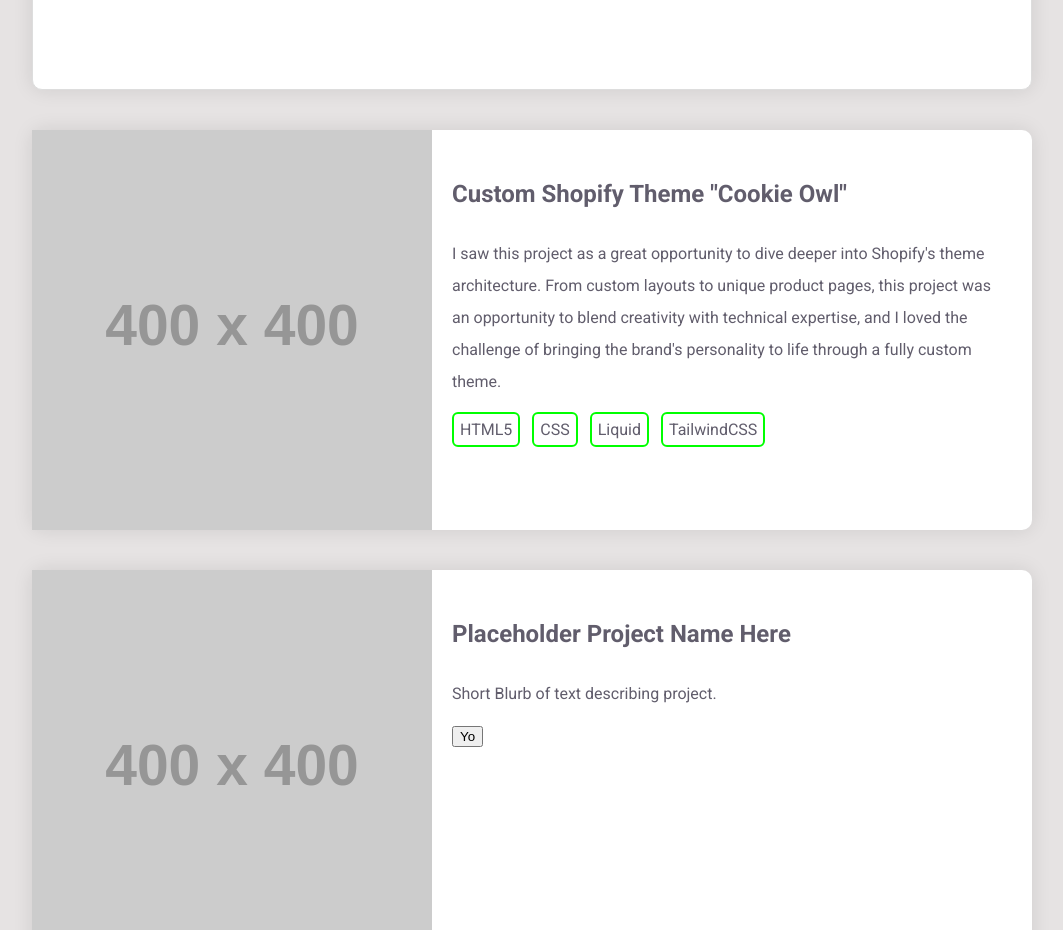
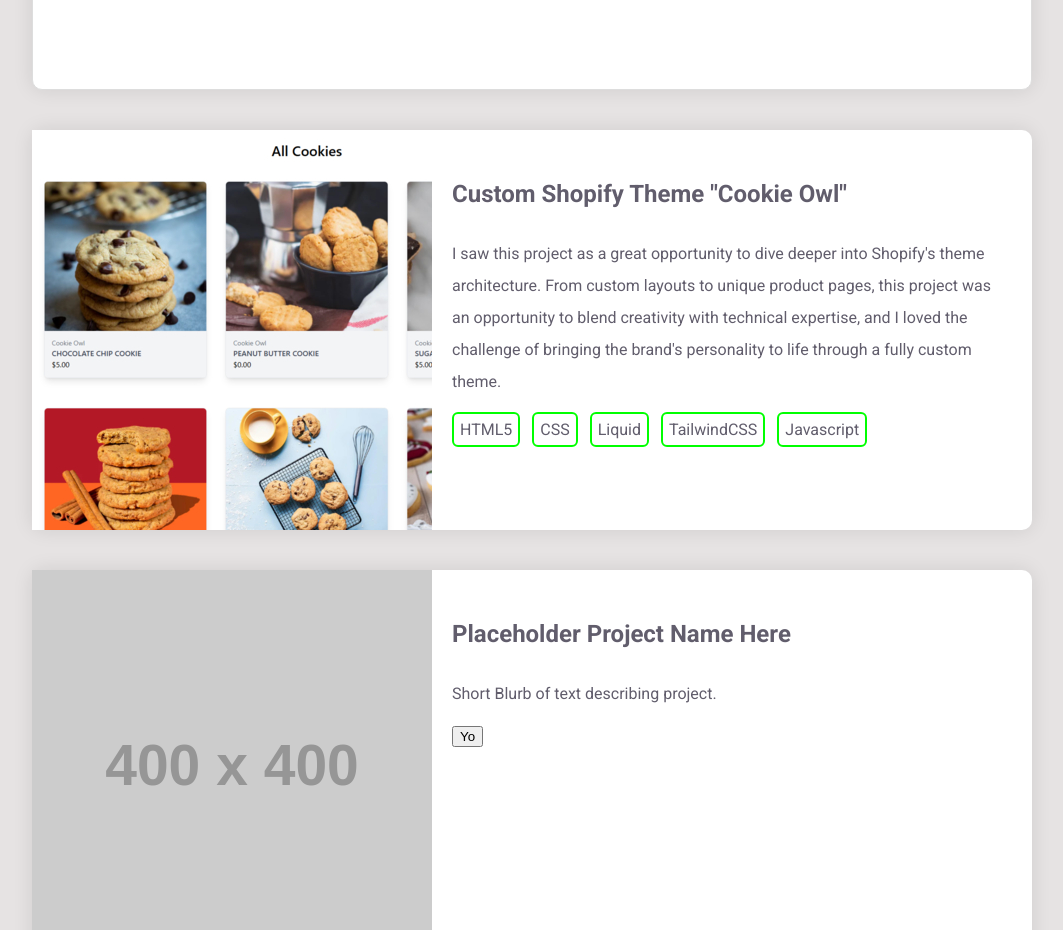
Before and after one commit to Dev-Jordan-Schwartz/Portfolio, a plain HTML site: page index.html in a window 1280 px wide. Shown: the part 820-1750 px from the top of the page, without its empty margins (108-1171 px from the left). Drawn offline with Linux system fonts and the light colour scheme; placeholder pictures from the web are drawn by us.

Commit message:
Added image for first Project card, added additional project-skill

```diff
--- a/index.html
+++ b/index.html
@@ -57,7 +57,7 @@
     <!-- End Terminal -->
     <!-- Start Project Blocks  -->
     <div class="project-container">
-        <div class="project-img"><img src="https://placehold.co/400x400"></div>
+        <div class="project-img"><img src="assets\Cookie Owl.jpg"></div>
         <div class="project-text">
             <h2>Custom Shopify Theme "Cookie Owl"</h2>
             <p>I saw this project as a great opportunity to dive deeper into Shopify's theme architecture. From custom layouts to unique product pages, this project was an opportunity to blend creativity with technical expertise, and I loved the challenge of bringing the brand's personality to life through a fully custom theme.</p>
@@ -65,6 +65,7 @@
             <span class="project-skill">CSS</span>
             <span class="project-skill">Liquid</span>
             <span class="project-skill">TailwindCSS</span>
+            <span class="project-skill">Javascript</span>
         </div>
     </div>
     <div class="project-container">
```
Also changed, not shown: assets/Cookie Owl.jpg (added).
